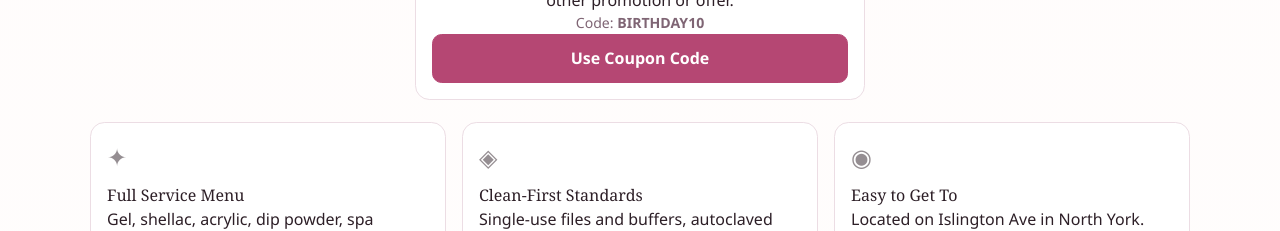
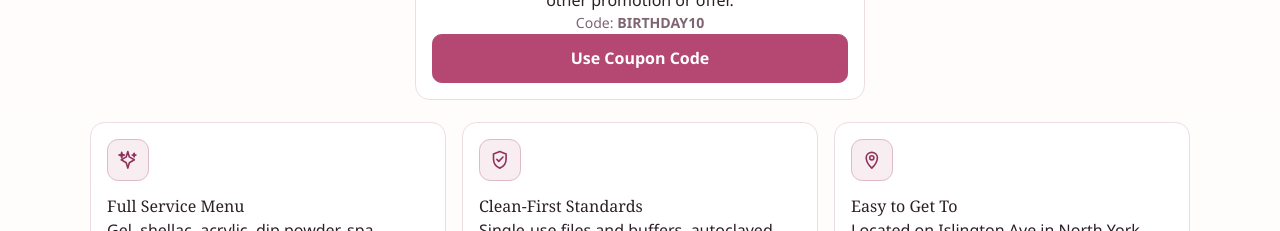
Before and after one commit to cindyorangis/lovelynails, a Next.js app: page / in a window 1280 px wide. Shown: the part 1760-1991 px from the top of the page. Built offline with nearby package versions, Linux system fonts and the light colour scheme.

Commit message:
replace home page feature card unicode

```diff
--- a/app/globals.css
+++ b/app/globals.css
@@ -306,10 +306,30 @@ h2,
 }
 
 .card--feature .card__icon {
+  width: 2.65rem;
+  height: 2.65rem;
+  margin-bottom: 0.8rem;
+  border-radius: 0.7rem;
+  border: 1px solid color-mix(in srgb, var(--primary) 24%, var(--border));
+  background: color-mix(in srgb, var(--primary) 9%, #fff);
+  color: var(--primary-deep);
+  display: grid;
+  place-items: center;
+}
+
+.card--feature .card__icon svg {
+  width: 1.35rem;
+  height: 1.35rem;
   display: block;
-  font-size: 1.5rem;
-  margin-bottom: 0.5rem;
-  opacity: 0.5;
+  overflow: visible;
+}
+
+.card--feature .card__icon path {
+  fill: none;
+  stroke: currentColor;
+  stroke-width: 1.8;
+  stroke-linecap: round;
+  stroke-linejoin: round;
 }
 
 /* ─────────────────────────────────────────
--- a/app/page.tsx
+++ b/app/page.tsx
@@ -12,6 +12,8 @@ import { serviceCategories } from "./services/services-data";
 
 import ReviewsCarousel from "../components/ReviewCarousel";
 
+type FeatureIconName = "sparkle" | "shield" | "map-pin";
+
 export const metadata: Metadata = {
   title: buildTitle("Nail Salon in North York, Ontario"),
   description: localDescription("Professional nail salon services"),
@@ -20,7 +22,7 @@ export const metadata: Metadata = {
 const featureCards = [
   {
     id: "services",
-    icon: "✦",
+    iconName: "sparkle" satisfies FeatureIconName,
     title: "Full Service Menu",
     body: "Gel, shellac, acrylic, dip powder, spa pedicures, waxing, facials, and bridal packages — all under one roof.",
     href: "/services",
@@ -28,7 +30,7 @@ const featureCards = [
   },
   {
     id: "hygiene",
-    icon: "◈",
+    iconName: "shield" satisfies FeatureIconName,
     title: "Clean-First Standards",
     body: "Single-use files and buffers, autoclaved metal tools, fresh basin liners every client. We don't cut corners on hygiene.",
     href: "/booking",
@@ -36,13 +38,41 @@ const featureCards = [
   },
   {
     id: "location",
-    icon: "◉",
+    iconName: "map-pin" satisfies FeatureIconName,
     title: "Easy to Get To",
     body: "Located on Islington Ave in North York. Street parking available and a short walk from the 37 Islington bus.",
     href: "/contact-location",
     cta: "Get directions",
   },
-];
+] as const;
+
+function FeatureIcon({ name }: { name: FeatureIconName }) {
+  if (name === "sparkle") {
+    return (
+      <svg viewBox="0 0 24 24" focusable="false">
+        <path d="M12 2.75 13.72 8.8 19.25 12 13.72 15.2 12 21.25 10.28 15.2 4.75 12 10.28 8.8 12 2.75Z" />
+        <path d="M5.25 3.75 5.9 6.1 8.25 6.75 5.9 7.4 5.25 9.75 4.6 7.4 2.25 6.75 4.6 6.1 5.25 3.75Z" />
+        <path d="M19 4.75 19.45 6.3 21 6.75 19.45 7.2 19 8.75 18.55 7.2 17 6.75 18.55 6.3 19 4.75Z" />
+      </svg>
+    );
+  }
+
+  if (name === "shield") {
+    return (
+      <svg viewBox="0 0 24 24" focusable="false">
+        <path d="M12 2.75 19 5.6V11.1C19 15.55 16.22 19.65 12 21.25 7.78 19.65 5 15.55 5 11.1V5.6L12 2.75Z" />
+        <path d="M8.75 11.6 10.85 13.7 15.55 8.95" />
+      </svg>
+    );
+  }
+
+  return (
+    <svg viewBox="0 0 24 24" focusable="false">
+      <path d="M12 21.25S5.75 15.15 5.75 9.65A6.25 6.25 0 0 1 12 3.75a6.25 6.25 0 0 1 6.25 5.9C18.25 15.15 12 21.25 12 21.25Z" />
+      <path d="M12 12.15a2.35 2.35 0 1 0 0-4.7 2.35 2.35 0 0 0 0 4.7Z" />
+    </svg>
+  );
+}
 
 const homepageGallerySources = new Set([
   "/gallery/3.jpg",
@@ -250,7 +280,7 @@ export default function HomePage() {
           {featureCards.map((f) => (
             <article key={f.id} className="card card--feature">
               <span className="card__icon" aria-hidden="true">
-                {f.icon}
+                <FeatureIcon name={f.iconName} />
               </span>
               <h2>{f.title}</h2>
               <p>{f.body}</p>
```
